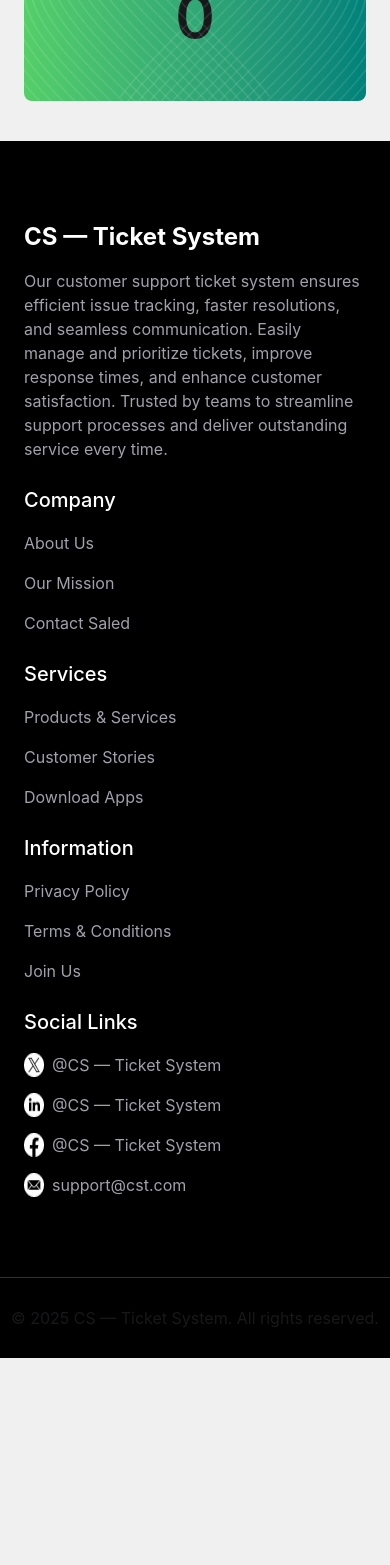
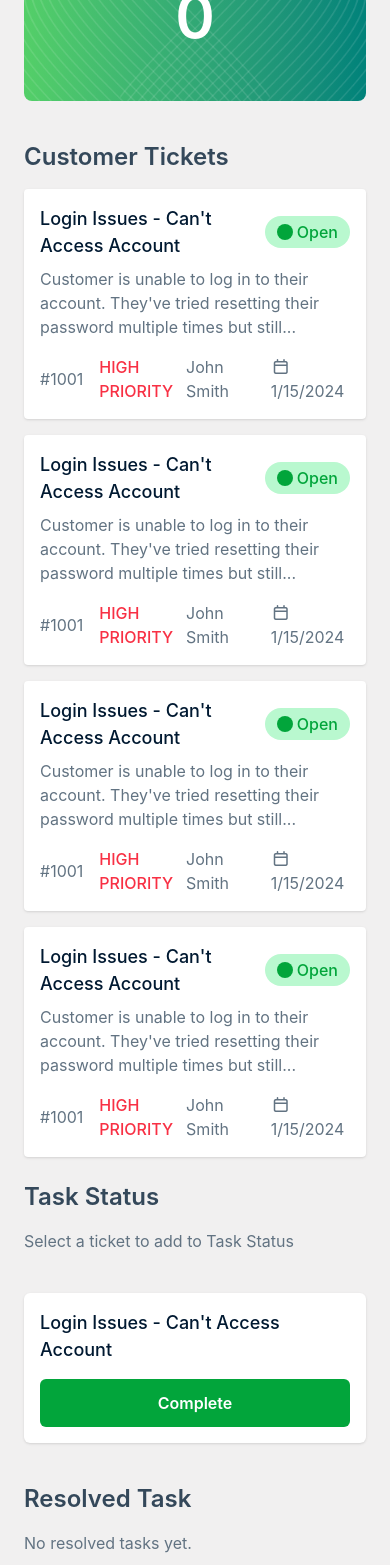
Before and after one commit to mdrobiulislam1479/customer-support-zone, a React (Vite) app: page / in a window 390 px wide. Shown: the part 432-1997 px from the top of the page. Before the commit the page ends 1790 px from the top, so only its background shows below. Built offline with nearby package versions, Linux system fonts and the light colour scheme.

Commit message:
added customer tickets,task status and resolved task with responsive

```diff
--- a/src/App.jsx
+++ b/src/App.jsx
@@ -2,12 +2,14 @@ import React from "react";
 import Navbar from "./components/Navbar/Navbar";
 import Banner from "./components/Banner/Banner";
 import Footer from "./components/Footer/Footer";
+import CustomerTickets from "./components/Customer_Tickets/CustomerTickets";
 
 const App = () => {
   return (
     <>
       <Navbar></Navbar>
       <Banner></Banner>
+      <CustomerTickets></CustomerTickets>
       <Footer></Footer>
     </>
   );
--- a/src/components/Banner/Banner.jsx
+++ b/src/components/Banner/Banner.jsx
@@ -5,13 +5,13 @@ import vector2 from "../../assets/vector2.png";
 const Banner = () => {
   return (
     <div className="max-w-[1440px] mx-auto px-6 grid grid-cols-1 md:grid-cols-2 gap-6 my-[40px] md:my-[80px]">
-      <div className="bg-linear-to-r from-[#632EE3] to-[#9F62F2] py-10 md:py-17 flex flex-col items-center justify-center rounded-lg relative">
+      <div className="bg-linear-to-r from-[#632EE3] to-[#9F62F2] py-10 md:py-17 flex flex-col items-center justify-center rounded-lg relative text-white">
         <img src={vector1} className="absolute left-0 h-full" />
         <img src={vector2} className="absolute right-0 h-full" />
         <p className="text-2xl">In-Progress</p>
         <p className="text-[60px] font-semibold">0</p>
       </div>
-      <div className="bg-linear-to-r from-[#54CF68] to-[#00827A] py-10 md:py-17 flex flex-col items-center justify-center rounded-lg relative">
+      <div className="bg-linear-to-r from-[#54CF68] to-[#00827A] py-10 md:py-17 flex flex-col items-center justify-center rounded-lg relative text-white">
         <img src={vector1} className="absolute left-0 h-full" />
         <img src={vector2} className="absolute right-0 h-full" />
         <p className="text-2xl">Resolved</p>
--- a/src/components/Customer_Tickets/CustomerTickets.jsx
+++ b/src/components/Customer_Tickets/CustomerTickets.jsx
@@ -0,0 +1,28 @@
+import React from "react";
+import TaskStatus from "../Task_Status/TaskStatus";
+import ResolvedTask from "../Resolved_Task/ResolvedTask";
+import Ticket from "../Ticket/Ticket";
+
+const CustomerTickets = () => {
+  return (
+    <div className="max-w-[1440px] mx-auto mb-20 px-6 grid md:grid-cols-5 xl:grid-cols-8 gap-6">
+      <div className="md:col-span-3 xl:col-span-6">
+        <h1 className="text-[#34485A] text-2xl font-semibold mb-4">
+          Customer Tickets
+        </h1>
+        <div className="grid grid-cols-1 xl:grid-cols-2 gap-4">
+          <Ticket></Ticket>
+          <Ticket></Ticket>
+          <Ticket></Ticket>
+          <Ticket></Ticket>
+        </div>
+      </div>
+      <div className="md:col-span-2">
+        <TaskStatus></TaskStatus>
+        <ResolvedTask></ResolvedTask>
+      </div>
+    </div>
+  );
+};
+
+export default CustomerTickets;
--- a/src/components/Footer/Footer.jsx
+++ b/src/components/Footer/Footer.jsx
@@ -7,10 +7,10 @@ import twitter from "../../assets/tw.png";
 const Footer = () => {
   return (
     <div className="bg-black ">
-      <div className="max-w-[1440px] mx-auto px-6 2xl:px-0 py-20 text-[#A1A1AA] sm:grid lg:grid-cols-7 gap-14 space-y-6 sm:space-y-0 border-b-[1px] border-[#A1A1AA50]">
-        <div className="space-y-4 col-span-2">
+      <div className="max-w-[1440px] mx-auto px-6 2xl:px-0 py-20 text-[#A1A1AA] lg:flex justify-between flex-wrap space-y-6 lg:space-y-0 border-b-[1px] border-[#A1A1AA50]">
+        <div className="space-y-4">
           <h1 className="text-2xl font-bold text-white">CS — Ticket System</h1>
-          <p>
+          <p className="lg:max-w-[350px]">
             Our customer support ticket system ensures efficient issue tracking,
             faster resolutions, and seamless communication. Easily manage and
             prioritize tickets, improve response times, and enhance customer
@@ -42,7 +42,7 @@ const Footer = () => {
             <a href="">Join Us</a>
           </div>
         </div>
-        <div className="space-y-4 lg:col-span-2">
+        <div className="space-y-4">
           <h2 className=" text-[20px] font-medium text-white">Social Links</h2>
           <div className="flex gap-2">
             <img src={twitter} alt="" />
@@ -62,7 +62,7 @@ const Footer = () => {
           </div>
         </div>
       </div>
-      <div className="py-7 text-center">
+      <div className="py-7 text-center text-white">
         <p>© 2025 CS — Ticket System. All rights reserved.</p>
       </div>
     </div>
--- a/src/components/Resolved_Task/ResolvedTask.jsx
+++ b/src/components/Resolved_Task/ResolvedTask.jsx
@@ -0,0 +1,20 @@
+import React from "react";
+
+const ResolvedTask = () => {
+  return (
+    <>
+      <h1 className="text-[#34485A] text-2xl font-semibold">Resolved Task</h1>
+      <p className="text-[#627382] mt-4 mb-10">No resolved tasks yet.</p>
+      <div className="bg-[#B9F8CF] p-4 shadow rounded-md mt-4 mb-10">
+        <h2 className="text-[#001931] text-[18px] font-medium mb-4">
+          Login Issues - Can't Access Account
+        </h2>
+        <p className="text-[#02A53B] font-semibold">
+          <i class="fa-solid fa-check"></i> Compeleted
+        </p>
+      </div>
+    </>
+  );
+};
+
+export default ResolvedTask;
--- a/src/components/Task_Status/TaskStatus.jsx
+++ b/src/components/Task_Status/TaskStatus.jsx
@@ -0,0 +1,22 @@
+import React from "react";
+
+const TaskStatus = () => {
+  return (
+    <>
+      <h1 className="text-[#34485A] text-2xl font-semibold">Task Status</h1>
+      <p className="text-[#627382] mt-4 mb-10">
+        Select a ticket to add to Task Status
+      </p>
+      <div className="bg-white p-4 shadow rounded-md mt-4 mb-10">
+        <h2 className="text-[#001931] text-[18px] font-medium mb-4">
+          Login Issues - Can't Access Account
+        </h2>
+        <button className="p-3 w-full bg-[#02A53B] font-semibold text-white rounded-md">
+          Complete
+        </button>
+      </div>
+    </>
+  );
+};
+
+export default TaskStatus;
--- a/src/components/Ticket/Ticket.jsx
+++ b/src/components/Ticket/Ticket.jsx
@@ -0,0 +1,35 @@
+import React from "react";
+
+const Ticket = () => {
+  return (
+    <div className="bg-white p-4 rounded-sm shadow text-[#627382]">
+      <div className="flex justify-between items-center">
+        <h2 className="text-[#001931] text-[18px] font-medium">
+          Login Issues - Can't Access Account
+        </h2>
+        <div className="flex items-center gap-1 bg-[#B9F8CF] px-3 py-1 rounded-2xl">
+          <div className="h-4 w-4 rounded-full bg-[#02A53B]"></div>
+          <p className="text-[#02A53B] font-medium">Open</p>
+        </div>
+      </div>
+      <p className="mt-2 mb-4">
+        Customer is unable to log in to their account. They've tried resetting
+        their password multiple times but still...
+      </p>
+      <div className="flex justify-between items-center">
+        <div className="flex justify-between items-center gap-4">
+          <p>#1001</p>
+          <p className="text-[#F83044] font-medium">HIGH PRIORITY</p>
+        </div>
+        <div className="flex justify-between items-center gap-4">
+          <p>John Smith</p>
+          <p>
+            <i class="fa-regular fa-calendar"></i> 1/15/2024
+          </p>
+        </div>
+      </div>
+    </div>
+  );
+};
+
+export default Ticket;
```
